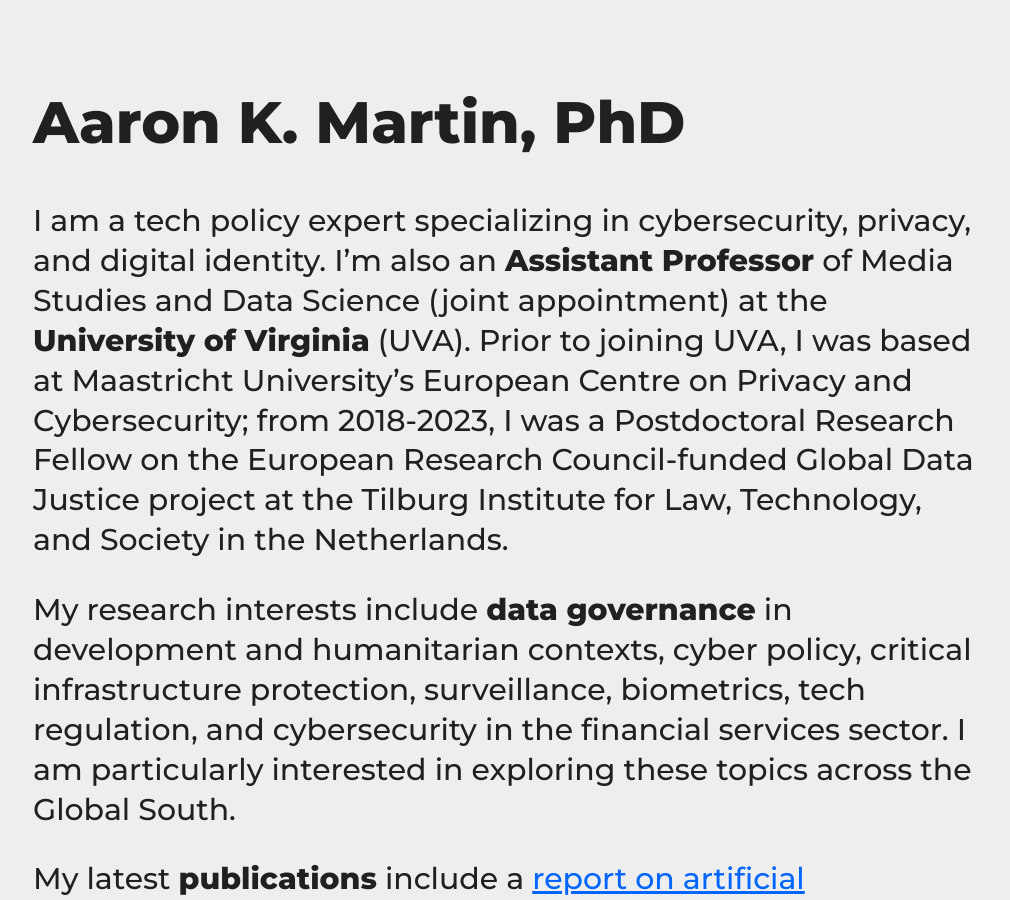
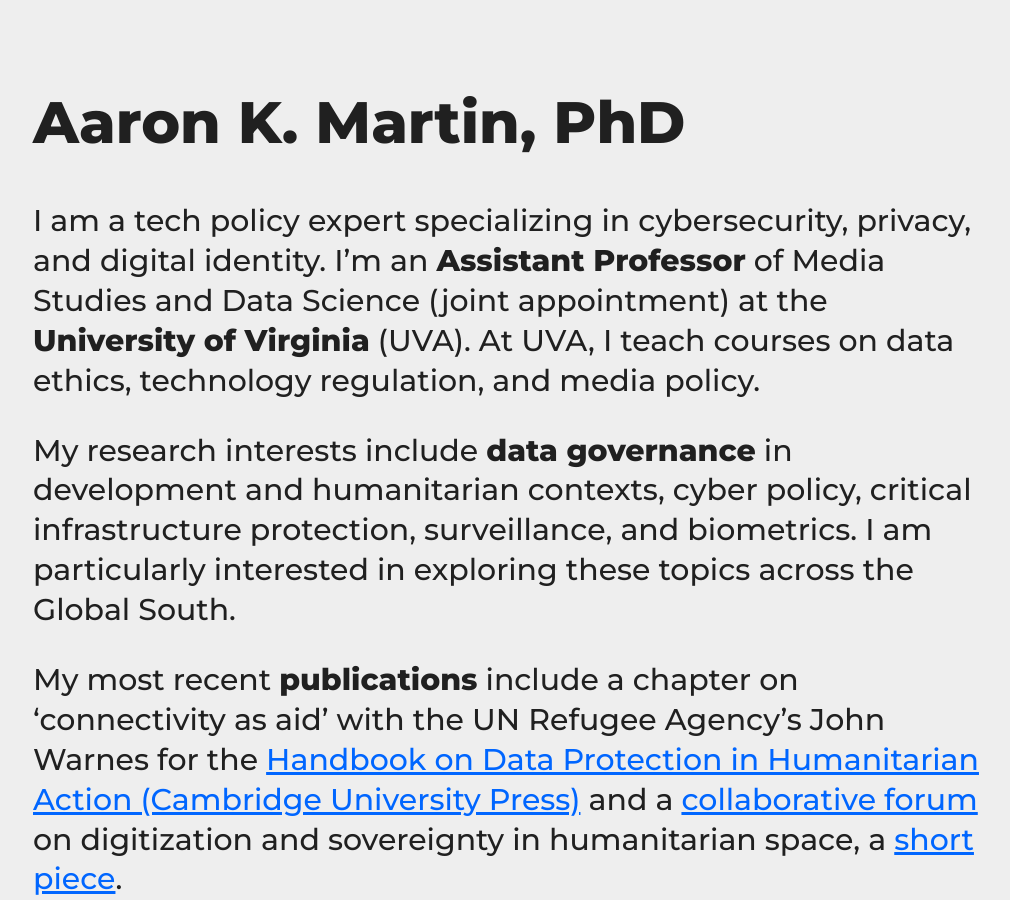
Before and after one commit to haroonalrasheed/641a, a Jekyll site: the page built from index.md, in a window 1280 px wide and 900 px high. Shown: the whole window, without its empty margins (131-1141 px from the left). Built offline with Jekyll 4.4.1, drawn with Linux system fonts in a browser that asks for light colours; some of the changed text lies outside the part shown.

Commit message:
Update index.md

```diff
--- a/index.md
+++ b/index.md
@@ -2,15 +2,15 @@
 layout: default
 title: Aaron K. Martin, PhD
 ---
-I am a tech policy expert specializing in cybersecurity, privacy, and digital identity. I'm also an **Assistant Professor** of Media Studies and Data Science (joint appointment) at the **University of Virginia** (UVA). Prior to joining UVA, I was based at Maastricht University's European Centre on Privacy and Cybersecurity; from 2018-2023, I was a Postdoctoral Research Fellow on the European Research Council-funded Global Data Justice project at the Tilburg Institute for Law, Technology, and Society in the Netherlands.
+I am a tech policy expert specializing in cybersecurity, privacy, and digital identity. I'm an **Assistant Professor** of Media Studies and Data Science (joint appointment) at the **University of Virginia** (UVA). At UVA, I teach courses on data ethics, technology regulation, and media policy.
 
-My research interests include **data governance** in development and humanitarian contexts, cyber policy, critical infrastructure protection, surveillance, biometrics, tech regulation, and cybersecurity in the financial services sector. I am particularly interested in exploring these topics across the Global South.
+My research interests include **data governance** in development and humanitarian contexts, cyber policy, critical infrastructure protection, surveillance, and biometrics. I am particularly interested in exploring these topics across the Global South.
 
-My latest **publications** include a [report on artificial intelligence and data governance](https://www.europarl.europa.eu/thinktank/en/document/EPRS_STU(2022)729533) commissioned by the European Parliament, a [collaborative forum](https://doi.org/10.1080/14650045.2022.2047468) on digitization and sovereignty in humanitarian space, a [short piece](https://doi.org/10.24908/ss.v19i1.14547) exploring the rise of India’s Aadhaar as an exemplar of developmental digital identity, a [co-authored commentary](https://doi.org/10.1177/20539517211006744) on research on digital identity in humanitarian aid, a [research essay](https://doi.org/10.1080/02681102.2020.1811943) written with Professor Linnet Taylor on the impacts of customer identification requirements on refugees, and an [article](https://doi.org/10.24908/ss.v17i1/2.12924) on the surveillance of mobile money platforms.
+My most recent **publications** include a chapter on 'connectivity as aid' with the UN Refugee Agency's John Warnes for the [Handbook on Data Protection in Humanitarian Action (Cambridge University Press)](https://www.cambridge.org/core/books/handbook-on-data-protection-in-humanitarian-action/025CE3DFD1FAD908DD1412C20E49F955) and a [collaborative forum](https://doi.org/10.1080/14650045.2022.2047468) on digitization and sovereignty in humanitarian space, a [short piece](https://doi.org/10.24908/ss.v19i1.14547).
 
-Prior to returning to academia, I developed a tech policy **career**. I was a Vice President of Cyber Policy at JPMorgan Chase in New York from 2015-2018. Before that I worked in tech policy roles at the Organisation for Economic Cooperation and Development (OECD), European Commission's Joint Research Centre, Vodafone Group, and [elsewhere](http://sixfouronea.net/professional-history/). I have lectured internationally including at the London School of Economics and Political Science (LSE), Cornell Tech, NYU Stern, and Fundação Getulio Vargas.
+Prior to joining UVA, I was based at Maastricht University's European Centre on Privacy and Cybersecurity; from 2018-2023, I was a Postdoctoral Research Fellow on the European Research Council-funded Global Data Justice project at the Tilburg Institute for Law, Technology, and Society in the Netherlands. Before returning to academia, I developed a tech policy **career**. I was a Vice President of Cyber Policy at JPMorgan Chase in New York from 2015-2018. Before that I worked in tech policy roles at the Organisation for Economic Cooperation and Development (OECD), European Commission's Joint Research Centre, Vodafone Group, and [elsewhere](http://sixfouronea.net/professional-history/). I have lectured internationally including at the London School of Economics and Political Science (LSE), Cornell Tech, NYU Stern, and Fundação Getulio Vargas.
 
-In recent years I have **advised** the UN Refugee Agency (UNHCR) on digital connectivity topics, the GSMA Mobile for Development initiative on its data ethics strategy, and the World Bank on data governance in foundational identity programs. I have also led an international project on data protection regulatory convergence for the European Commission.
+In recent years I have **advised** the UN Refugee Agency on digital connectivity topics, the GSMA Mobile for Development initiative on its data ethics strategy, and the World Bank on data governance in foundational identity programs. I have also led an international project on data protection regulatory convergence for the European Commission.
 
 I have a **PhD** in Information Systems and Innovation from the LSE, where I studied biometrics.
 
```
